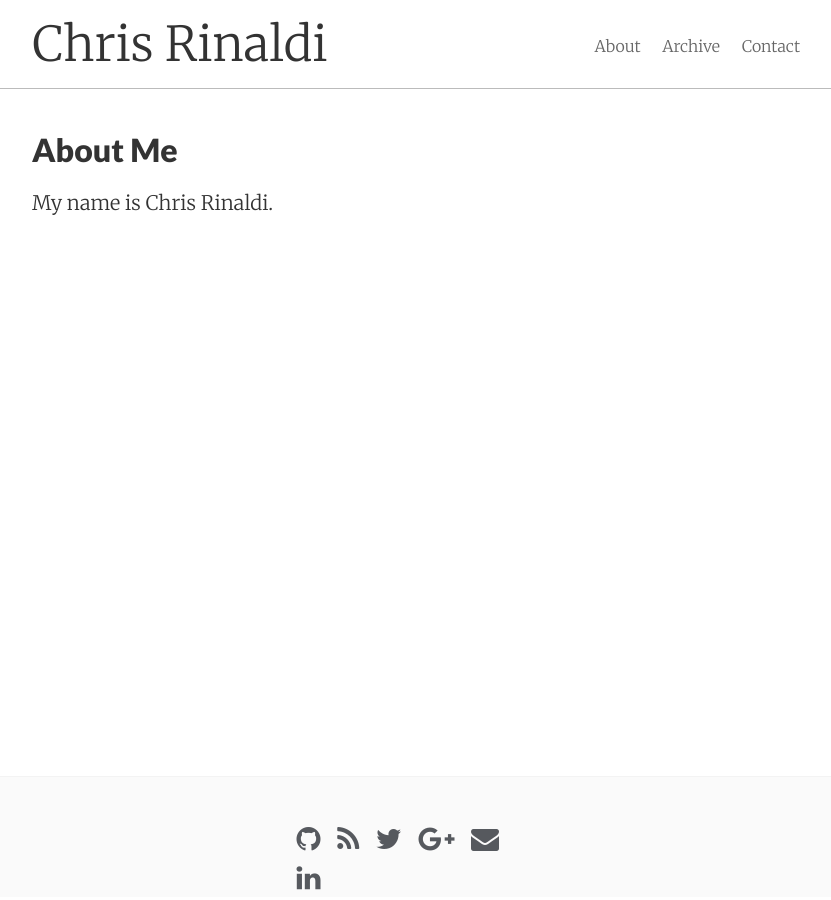
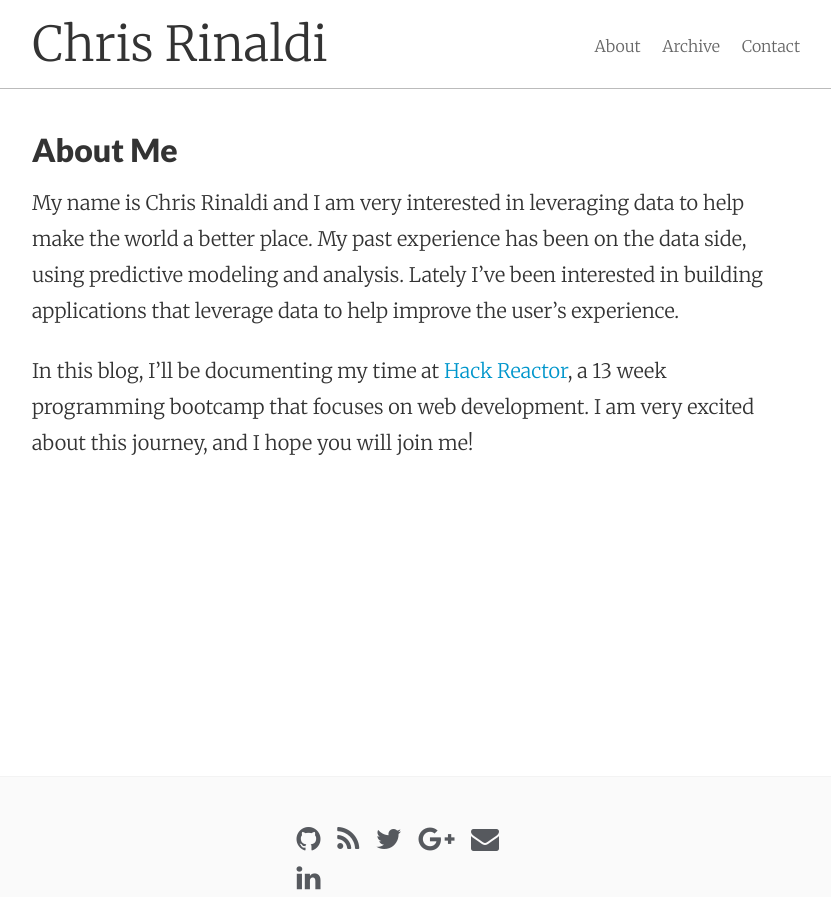
Before and after one commit to jrmatos/cgrinaldi.github.io, a Jekyll site: the page built from about.md, in a window 1280 px wide. Shown: the whole page, without its empty margins (224-1055 px from the left). Built offline with Jekyll 4.4.1, drawn with Linux system fonts in a browser that asks for light colours; nearby versions of some CDN libraries.

Commit message:
Update about.md

```diff
--- a/about.md
+++ b/about.md
@@ -4,4 +4,6 @@ title: About Me
 permalink: /about/
 ---
 
-My name is Chris Rinaldi.
+My name is Chris Rinaldi and I am very interested in leveraging data to help make the world a better place. My past experience has been on the data side, using predictive modeling and analysis. Lately I've been interested in building applications that leverage data to help improve the user's experience.
+
+In this blog, I'll be documenting my time at [Hack Reactor](http://www.hackreactor.com), a 13 week programming bootcamp that focuses on web development. I am very excited about this journey, and I hope you will join me!
```
